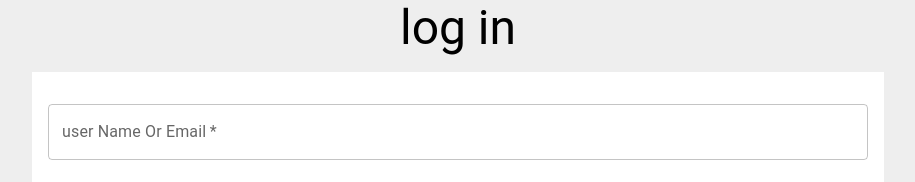
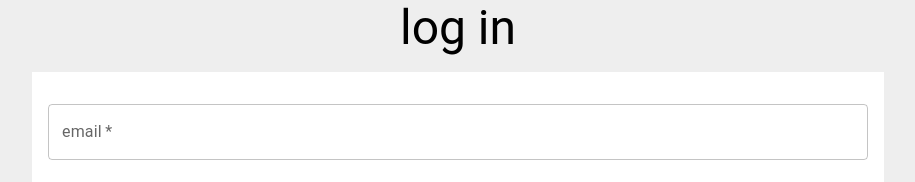
Before and after one commit to Mohammed-Almuziny/w09d01, a React (Create React App) app: page /LogIn in a window 1280 px wide. Shown: the top 182 px of the page, without its empty margins (182-1097 px from the left). Built offline with nearby package versions, Linux system fonts and the light colour scheme; the HTML template or start-up script is replaced by a standard one.

Commit message:
update cacth handleSubmit in register componets

```diff
--- a/src/components/Login.jsx
+++ b/src/components/Login.jsx
@@ -30,9 +30,9 @@ export const Login = () => {
               onChange={(e) => setEmail(e.target.value)}
               fullWidth
               type="email"
-              id="userName"
-              label="user Name Or Email"
-              placeholder="user Name Or Email"
+              id="email"
+              label="email"
+              placeholder="email"
               margin="normal"
               required
             />
--- a/src/components/Registrer.jsx
+++ b/src/components/Registrer.jsx
@@ -25,9 +25,7 @@ export const Registrer = () => {
         console.log(response);
       })
       .catch((err) => {
-        if (err) {
-          alert(err.response.data);
-        }
+        log(err.response.data);
       });
     navigate("/logIn");
   };
```
